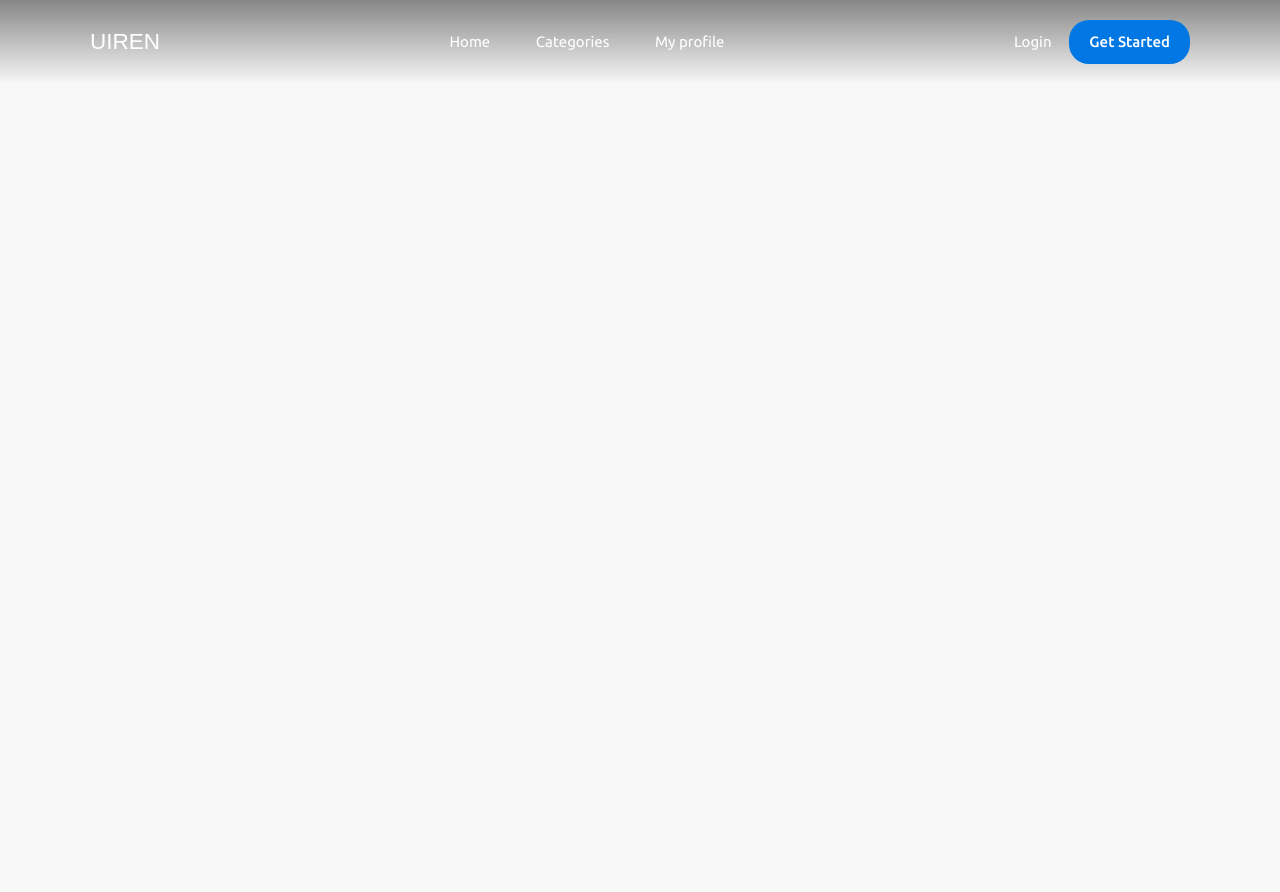
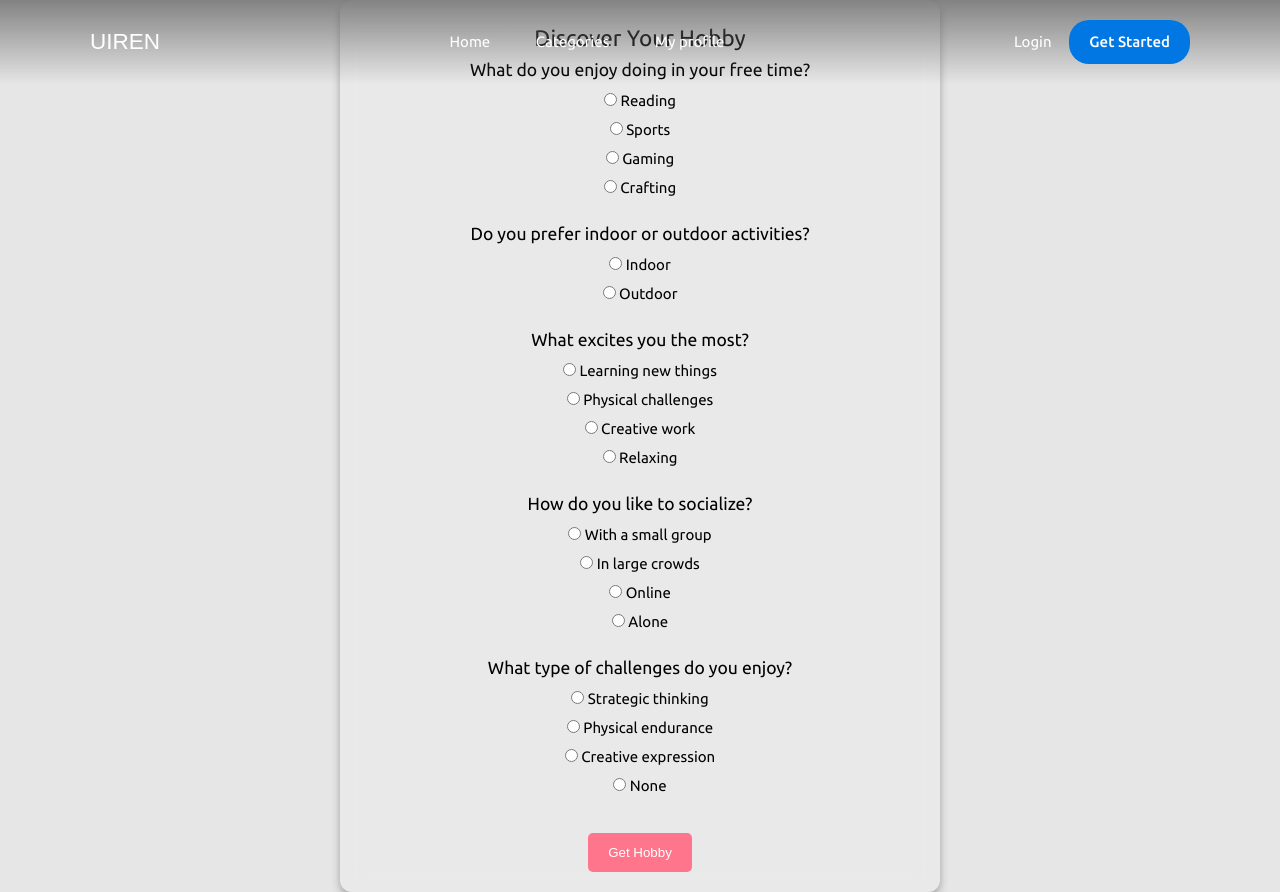
Before and after one commit to emoyooo/uiren, a Vue app: page /skill-test in a window 1280 px wide. Before the commit the page ends 800 px from the top, so only its background shows below. Built offline with nearby package versions, Linux system fonts and the light colour scheme; a web font is replaced by a local one.

Commit message:
Skill Test

```diff
--- a/package.json
+++ b/package.json
@@ -10,6 +10,8 @@
   },
   "dependencies": {
     "@fawmi/vue-google-maps": "^0.9.79",
+    "axios": "^1.8.3",
+    "firebase": "^11.4.0",
     "vue": "^3.5.13",
     "vue-router": "^4.5.0"
   },
--- a/src/assets/main.css
+++ b/src/assets/main.css
@@ -19,7 +19,7 @@ b {
 body {
   font-family: "Ubuntu", sans-serif;
   color: black;
-  background-color: #f4f4f49a;
+  background-color: #d7d7d79a;
 }
 
 a {
--- a/src/components/CreatorsCard.vue
+++ b/src/components/CreatorsCard.vue
@@ -51,7 +51,7 @@ export default {
   color: black;
   padding: 20px 30px;
   border-radius: 30px;
-  background-color: white;
+  background-color: #ffffff;
 }
 .card_owner h2 {
   font-weight: 500;
@@ -59,7 +59,7 @@ export default {
 .skill_category {
   padding: 2px 15px;
   background-color: #0177e4;
-  color: white;
+  color: rgb(255, 255, 255);
   width: fit-content;
   border-radius: 20px;
   line-height: 25px;
--- a/src/components/HomePageHeader.vue
+++ b/src/components/HomePageHeader.vue
@@ -36,11 +36,11 @@ export default {
 header {
   width: 100%;
   background: linear-gradient(rgba(0, 0, 0, 0.5), rgba(0, 0, 0, 0.5)),
-    url("/public/images/pexels-pixabay-33597.jpg");
+    url("C:\Users\dinam\Downloads\Uiren\public\images\pexels-pixabay-33597.jpg");
   background-size: cover;
   background-position: center;
   background-repeat: no-repeat;
-  color: white;
+  color: rgb(255, 255, 255);
 }
 .header_content {
   display: flex;
--- a/src/router/index.js
+++ b/src/router/index.js
@@ -7,6 +7,9 @@ import CreatorReg from "@/views/CreatorReg.vue";
 import UserReg from "@/views/UserReg.vue";
 import Map from "@/views/Map.vue";
 import Categories from "@/views/Categories.vue";
+import SkillTest from "@/views/SkillTest.vue";
+
+const routes = [{ path: "/skill-test", component: SkillTest }];
 const router = createRouter({
   history: createWebHistory(import.meta.env.BASE_URL),
   routes: [
@@ -45,7 +48,22 @@ const router = createRouter({
       path: "/categories",
       component: Categories,
     },
+    {
+      path: "/skill-test",
+      component: SkillTest,
+    },
   ],
 });
 
+router.afterEach((to, from) => {
+  const tabs = document.querySelectorAll(".nav-tab");
+  tabs.forEach((tab) => {
+    if (tab.getAttribute("href") === to.path) {
+      tab.classList.add("active-tab");
+    } else {
+      tab.classList.remove("active-tab");
+    }
+  });
+});
+
 export default router;
--- a/src/views/HomePage.vue
+++ b/src/views/HomePage.vue
@@ -31,3 +31,22 @@ export default {
   },
 };
 </script>
+
+<style scoped>
+.nav-tabs {
+  display: flex;
+  justify-content: center;
+  margin-bottom: 20px;
+}
+.nav-tab {
+  margin: 0 15px;
+  padding: 10px 20px;
+  text-decoration: none;
+  color: black;
+  border: 2px solid transparent;
+  transition: border-color 0.3s;
+}
+.nav-tab.active-tab {
+  border-color: #0177e4;
+}
+</style>
--- a/src/views/ProfilePage.vue
+++ b/src/views/ProfilePage.vue
@@ -1,5 +1,7 @@
 <template>
   <header>
+    <div class="profilePage">
+      <div class="profile_container">
         <div
           class="profile_background"
           :style="{ backgroundImage: `url(${backgroundURL})` }"
@@ -77,6 +79,8 @@
               />
             </div>
             <div class="reviews lined padding"></div>
+          </div>
+        </div>
       </div>
     </div>
   </header>
@@ -239,4 +243,20 @@ a {
   height: 50%;
   font-size: 18px;
 }
+.nav-tabs {
+  display: flex;
+  justify-content: center;
+  margin-bottom: 20px;
+}
+.nav-tab {
+  margin: 0 15px;
+  padding: 10px 20px;
+  text-decoration: none;
+  color: black;
+  border: 2px solid transparent;
+  transition: border-color 0.3s;
+}
+.nav-tab.active-tab {
+  border-color: #0177e4;
+}
 </style>
--- a/src/views/RegisterPage.vue
+++ b/src/views/RegisterPage.vue
@@ -15,13 +15,22 @@
         </router-link>
       </div>
     </div>
+
+    <!-- 🔥 Interest test button -->
+    <div class="test-container">
+      <p>Don't know your interests?</p>
+      <router-link to="/skill-test" class="test-button">
+        Take a test and find out! 🚀
+      </router-link>
+    </div>
   </div>
 </template>
 
-<style>
+<style scoped>
 .register_page {
   margin-top: 150px;
   width: 50%;
+  text-align: center;
 }
 .register_image {
   width: 300px;
@@ -35,8 +44,35 @@
 .register_page h1 {
   font-weight: 600;
 }
-
 .register_page .column_flex {
   row-gap: 30px;
 }
+
+/* 🔥 Test Section Styles */
+.test-container {
+  margin-top: 40px;
+  padding: 20px;
+  background: rgba(255, 255, 255, 0.1);
+  backdrop-filter: blur(10px);
+  border-radius: 12px;
+  display: inline-block;
+  text-align: center;
+}
+
+/* ✨ Test Button Styles */
+.test-button {
+  display: inline-block;
+  padding: 12px 20px;
+  margin-top: 10px;
+  background: linear-gradient(45deg, #ff758c, #ff7eb3);
+  color: white;
+  font-weight: bold;
+  border-radius: 8px;
+  text-decoration: none;
+  transition: all 0.3s ease;
+}
+.test-button:hover {
+  transform: scale(1.05);
+  background: linear-gradient(45deg, #ff5f7e, #ff89b3);
+}
 </style>
--- /dev/null
+++ b/src/views/SkillTest.vue
@@ -0,0 +1,131 @@
+<template>
+  <div class="test-container">
+    <h2>Discover Your Hobby</h2>
+
+    <div v-if="!result">
+      <div v-for="(question, index) in questions" :key="index" class="question">
+        <h3>{{ question.text }}</h3>
+        <div>
+          <label v-for="(option, i) in question.options" :key="i">
+            <input
+              type="radio"
+              :name="'question' + index"
+              :value="option"
+              v-model="answers[index]"
+            />
+            {{ option }}
+          </label>
+        </div>
+      </div>
+
+      <button @click="submitTest" class="submit-btn">Get Hobby</button>
+    </div>
+
+    <div v-if="result" class="result">
+      <h3>Your Recommended Hobby:</h3>
+      <p>{{ result }}</p>
+    </div>
+  </div>
+</template>
+
+<script>
+export default {
+  data() {
+    return {
+      questions: [
+        {
+          text: "What do you enjoy doing in your free time?",
+          options: ["Reading", "Sports", "Gaming", "Crafting"],
+        },
+        {
+          text: "Do you prefer indoor or outdoor activities?",
+          options: ["Indoor", "Outdoor"],
+        },
+        {
+          text: "What excites you the most?",
+          options: [
+            "Learning new things",
+            "Physical challenges",
+            "Creative work",
+            "Relaxing",
+          ],
+        },
+        {
+          text: "How do you like to socialize?",
+          options: ["With a small group", "In large crowds", "Online", "Alone"],
+        },
+        {
+          text: "What type of challenges do you enjoy?",
+          options: [
+            "Strategic thinking",
+            "Physical endurance",
+            "Creative expression",
+            "None",
+          ],
+        },
+      ],
+      answers: [],
+      result: null,
+    };
+  },
+  methods: {
+    submitTest() {
+      const answerKey = {
+        Reading: "Writing or Book Club",
+        Sports: "Hiking or Gym",
+        Gaming: "Esports or Game Development",
+        Crafting: "DIY Projects or Painting",
+        Indoor: "Board Games or Cooking",
+        Outdoor: "Cycling or Camping",
+        "Learning new things": "Coding or Chess",
+        "Physical challenges": "Running or Martial Arts",
+        "Creative work": "Music or Painting",
+        Relaxing: "Yoga or Meditation",
+      };
+
+      for (let answer of this.answers) {
+        if (answerKey[answer]) {
+          this.result = answerKey[answer];
+          return;
+        }
+      }
+      this.result = "Try exploring new hobbies!";
+    },
+  },
+};
+</script>
+
+<style scoped>
+.test-container {
+  text-align: center;
+  padding: 20px;
+  background: rgba(255, 255, 255, 0.15);
+  backdrop-filter: blur(10px);
+  border-radius: 12px;
+  width: 80%;
+  max-width: 600px;
+  margin: auto;
+  box-shadow: 0 4px 8px rgba(0, 0, 0, 0.3);
+}
+.question {
+  margin-bottom: 20px;
+}
+label {
+  display: block;
+  margin: 5px 0;
+}
+.submit-btn {
+  background: #ff758c;
+  padding: 12px 20px;
+  border: none;
+  color: white;
+  border-radius: 5px;
+  cursor: pointer;
+  margin-top: 15px;
+}
+.result {
+  font-size: 1.2rem;
+  color: white;
+  margin-top: 20px;
+}
+</style>
```
Also changed, not shown: public/images/uirenbackgroundhome.jpg (added), 1 other file (tests, documents, lock files or other folders). Lines whose indentation alone changed are shown as unchanged.
